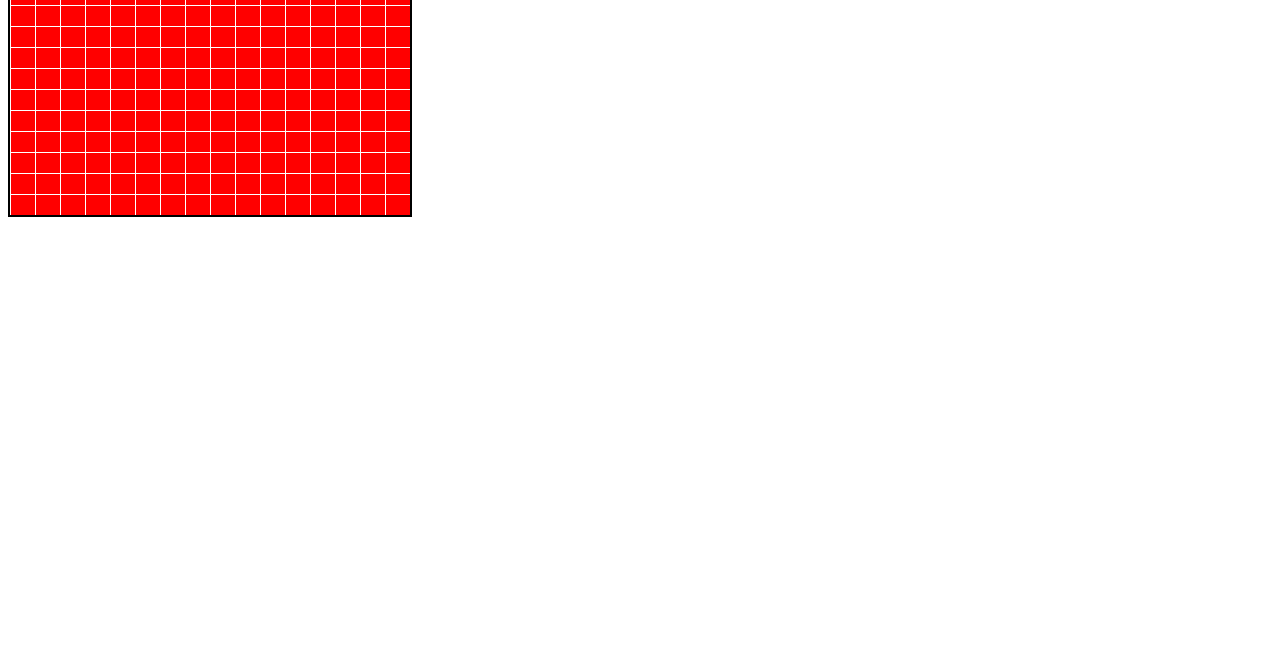
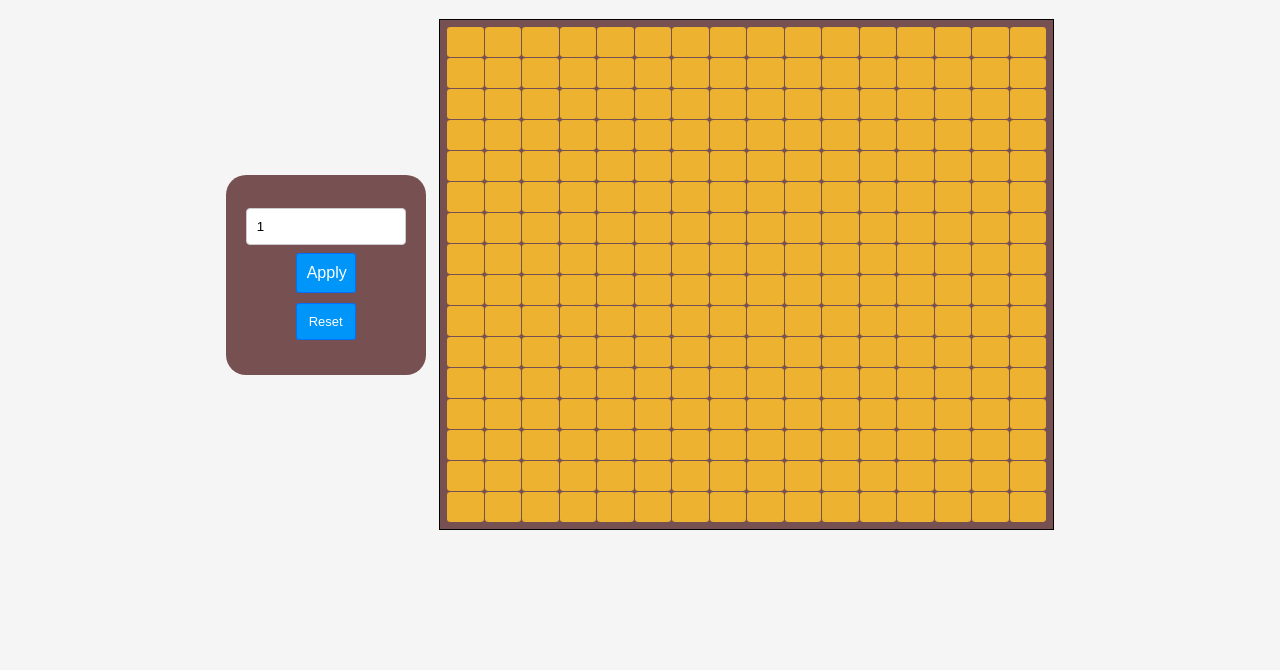
Before and after one commit to Biniyam-Belay/Etch-a-Sketch, a plain HTML site: page index.html in a window 1280 px wide. Shown: the part 130-800 px from the top of the page. Drawn offline with Linux system fonts and the light colour scheme.

Commit message:
wrote the code for grid generator, modified the css, and now working on the button to take the grid size from the user input

```diff
--- a/index.html
+++ b/index.html
@@ -1,15 +1,29 @@
 <!DOCTYPE html>
 <html lang="en">
-<head>
-    <meta charset="UTF-8">
-    <meta name="viewport" content="width=device-width, initial-scale=1.0">
+  <head>
+    <meta charset="UTF-8" />
+    <meta name="viewport" content="width=device-width, initial-scale=1.0" />
     <title>Etch-a-Sketch</title>
-    <link rel="stylesheet" href="styles.css">
-</head>
-<body>
+    <link rel="stylesheet" href="styles.css" />
+  </head>
+  <body>
+    <h1>Etch-a-Sketch</h1>
+    <div class="box">
+      <div class="controls">
 
-    <div class="container"></div>
+        <form id="myForm"></form>
+      <input type="number" id="quantity" name="quantity" min="1" max="100" value="1">
+      <button id="apply">Apply</button>
+      <button type="reset" class="rstbtn">Reset</button>
+        </form>
+
+      </div>
+      <div class="container"></div>
+
+    </div>
+
+
 
     <script src="script.js"></script>
-</body>
+  </body>
 </html>
--- a/script.js
+++ b/script.js
@@ -1,14 +1,19 @@
-const container = document.querySelector('.container');
+const container = document.querySelector(".container");
 
-let divs
-let i = 0
-for (i = 1; i < 257; i++){
-    divs = document.createElement('div');
-    divs.style.cssText = 'width: 20px; height: 20px; background: red; flex: 0 0 calc(6.25% - 1px);'
+// a function that changes the color of the box n hover
+function handleMouseOver(event) {
+  // Change the color to yellow
+  event.target.style.backgroundColor = "#E77728";
+}
 
-    divs.addEventListener('mouseover', () =>{
-        divs.style.background = "yellow"
-    })
+// creating the boxes
+for (i = 0; i < 256; i++) {
+  divs = document.createElement("div");
+  divs.classList.add("divv");
+  divs.style.cssText =
+    "width: 40px; height: 30px; background: #EDB230; flex: 0 0 calc(6.25% - 1px);";
 
-    container.appendChild(divs)
+  divs.addEventListener("mouseover", handleMouseOver);
+
+  container.appendChild(divs);
 }
--- a/styles.css
+++ b/styles.css
@@ -1,10 +1,90 @@
+@import url('https://fonts.googleapis.com/css2?family=Roboto:wght@400;500&display=swap');
+@import url('https://fonts.googleapis.com/css2?family=Sacramento&display=swap');
+
+body {
+    font-family: 'Roboto', sans-serif;
+    color: var(--color-black);
+    background-color: #f5f5f5;
+    font-size: 1.6rem;
+  }
+
+h1{
+    color: chocolate;
+    font-family: 'Sacramento', cursive;
+    text-align: center;
+    font-size: 40pt;
+}
+
+.box{
+    gap: 10pt;
+    display: flex;
+    justify-content: center;
+    align-items: center;
+}
 .container{
+    padding: 5pt;
     gap: 1px;
-    width: 400px;
+    width: 600px;
     display: flex;
     flex-direction: row;
     flex-wrap: wrap;
     justify-content: center;
-    flex: 1;
-    border: 2px solid black;
+    align-items: center;
+    border: 1px solid black;
+    background-color: #775151;
 }
+
+.controls{
+    flex-direction: column;
+    display: flex;
+    justify-content: center;
+    align-items: center;
+    width: 200px;
+    height: 200px;
+    background-color: #775151 ;
+    border-radius:10%;
+}
+
+input{
+    width: 80%;
+    padding: 10px;
+    margin: 8px 0;
+    box-sizing: border-box;
+    border: 1px solid #ccc;
+    border-radius: 4px;
+    outline: none;
+}
+
+button{
+    width: 30%;
+    height: fit-content;
+    padding: 10px;
+    font-size: 16px;
+    text-align: center;
+    text-decoration: none;
+    cursor: pointer;
+    border: 1px solid rgb(2, 112, 255);
+    border-radius: 3px;
+    background-color: #0095f9;
+    color: white;
+    transition: background-color 0.3s, color 0.3s;
+}
+
+.rstbtn{
+    width: 30%;
+    margin: 10px;
+    font-size: 13px;
+    text-align: center;
+    text-decoration: none;
+    cursor: pointer;
+    border: 1px solid rgb(2, 112, 255);
+    border-radius: 3px;
+    background-color: #0095f9;
+    color: white;
+    transition: background-color 0.3s, color 0.3s;
+}
+
+.divv{
+    gap: 1px;
+    border-radius: 10%;
+}
```
Also changed, not shown: reset.png (added), 1 other file.
